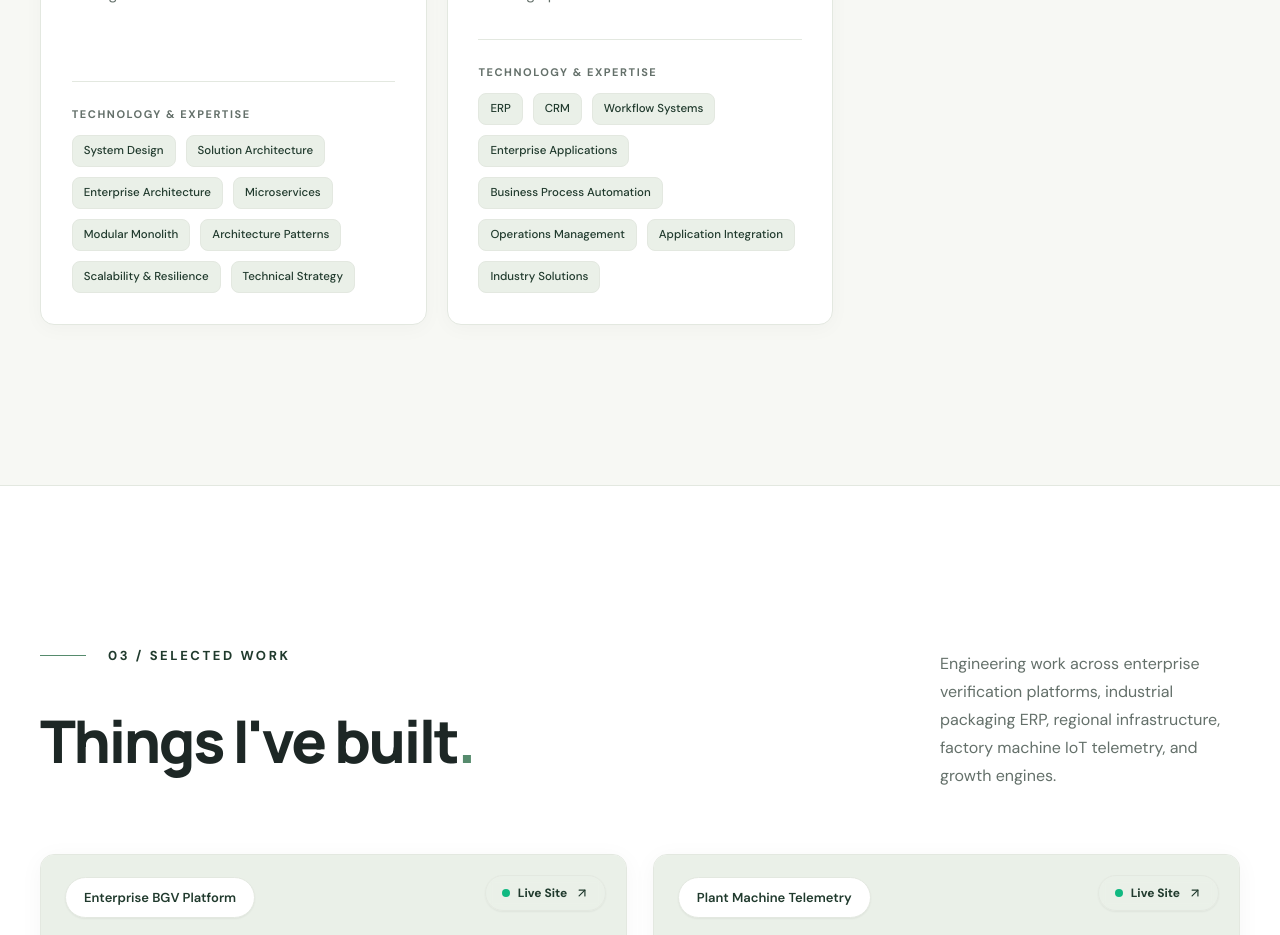
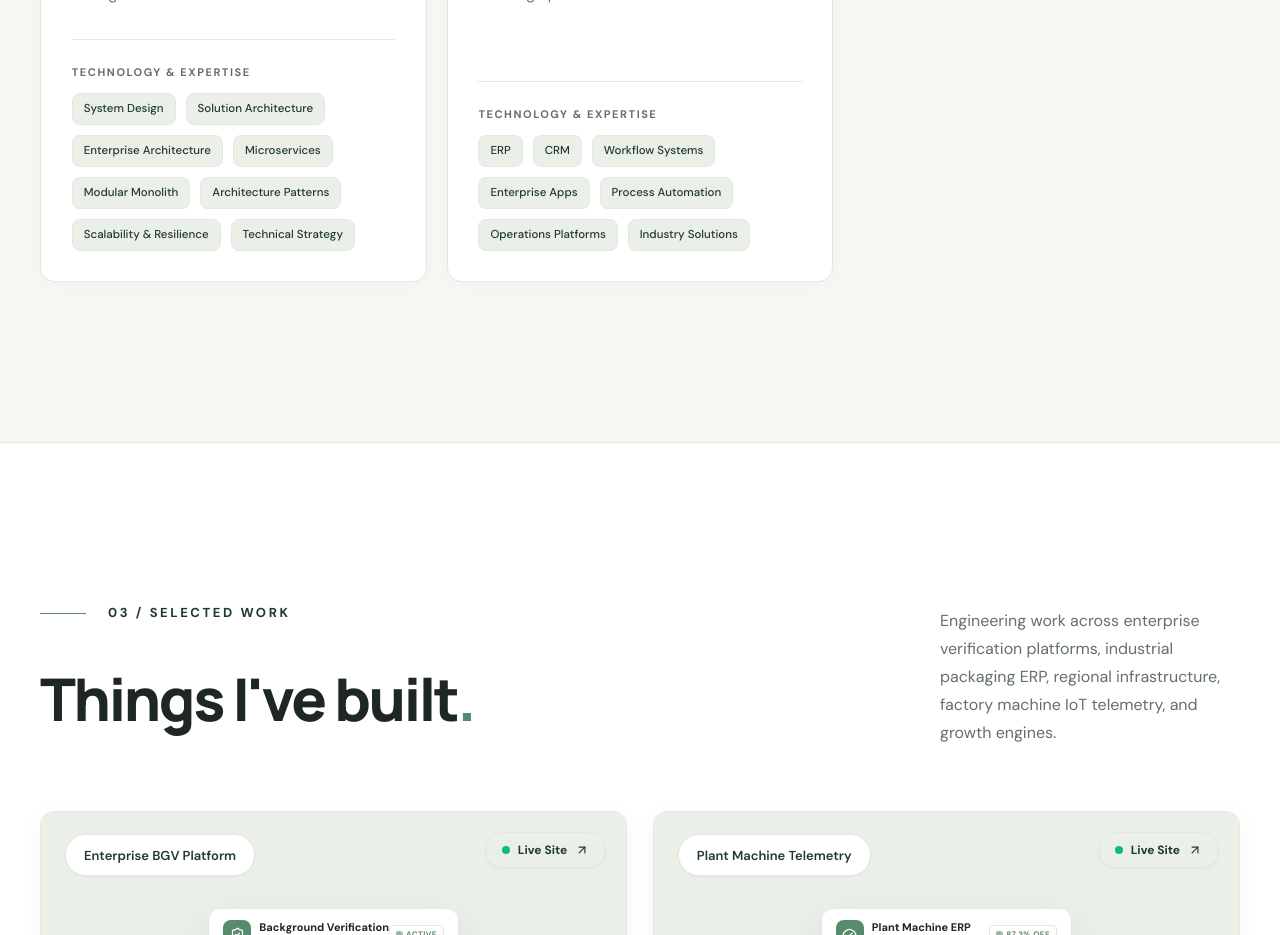
Before and after one commit to Abinashpatri07/portfolio, a React (Vite) app: page / in a window 1280 px wide. Shown: the part 3900-4835 px from the top of the page. Built offline with nearby package versions, Linux system fonts and the light colour scheme; a web font is replaced by a local one.

Commit message:
Shorten Enterprise Platforms tags to fit cleanly in 3-4 lines

```diff
--- a/src/data/portfolioData.js
+++ b/src/data/portfolioData.js
@@ -163,10 +163,9 @@ export const expertiseData = [
       "ERP",
       "CRM",
       "Workflow Systems",
-      "Enterprise Applications",
-      "Business Process Automation",
-      "Operations Management",
-      "Application Integration",
+      "Enterprise Apps",
+      "Process Automation",
+      "Operations Platforms",
       "Industry Solutions"
     ]
   }
```
